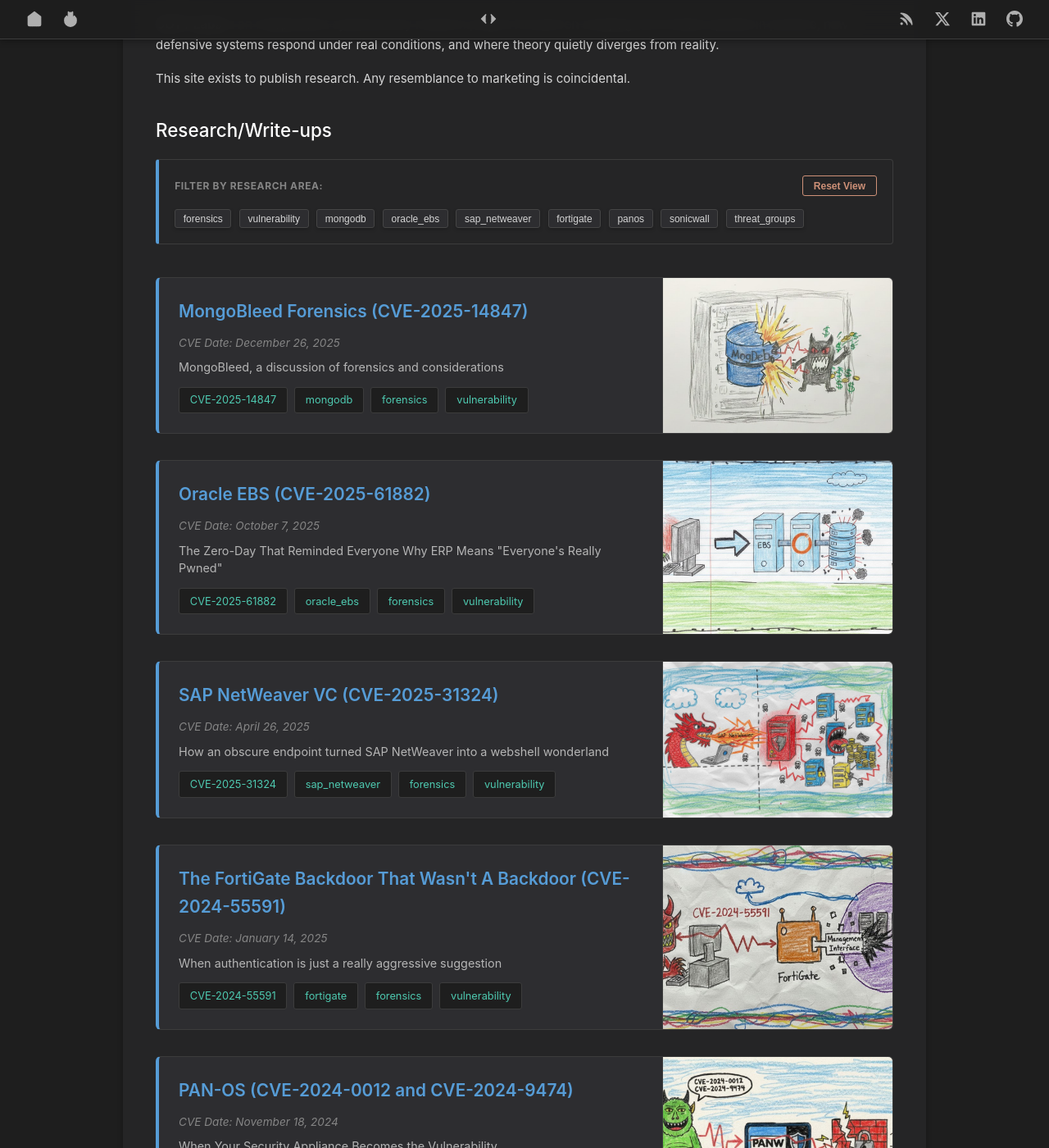
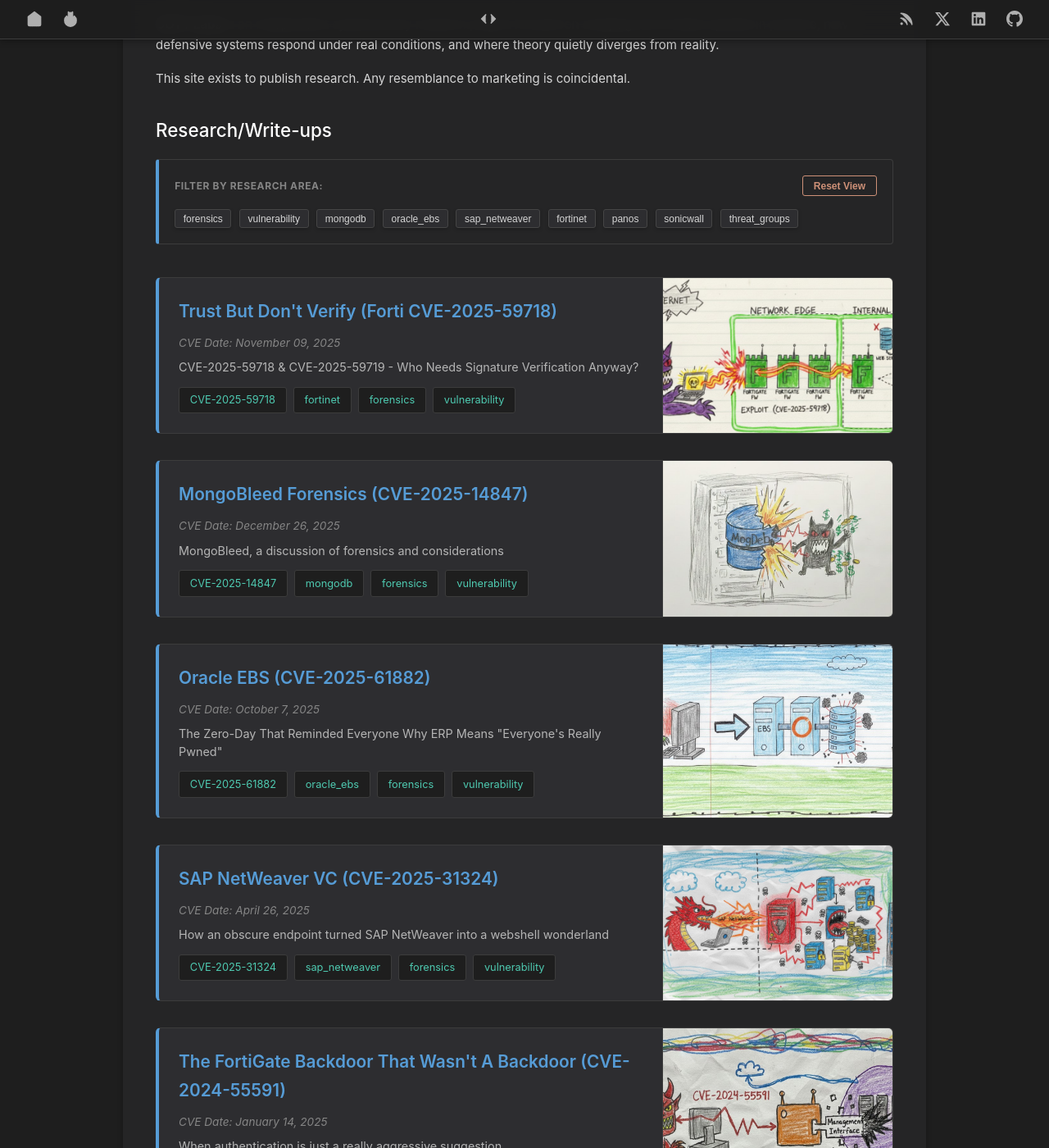
Before and after one commit to gottlabs/home, a Jekyll site: the page built from index.md, in a window 1280 px wide and 1400 px high, scrolled down 260 px. Shown: the whole window at 82% size. Built offline with Jekyll 4.4.1, drawn with Linux system fonts in a browser that asks for light colours; some of the changed text lies outside the part shown.

Commit message:
Update index.md

```diff
--- a/index.md
+++ b/index.md
@@ -63,7 +63,7 @@ function clearFilter() {
     <button class="filter-tag" onclick="filterByTag('mongodb')">mongodb</button>
     <button class="filter-tag" onclick="filterByTag('oracle_ebs')">oracle_ebs</button>
     <button class="filter-tag" onclick="filterByTag('sap_netweaver')">sap_netweaver</button>
-    <button class="filter-tag" onclick="filterByTag('fortigate')">fortigate</button>
+    <button class="filter-tag" onclick="filterByTag('fortinet')">fortinet</button>
     <button class="filter-tag" onclick="filterByTag('panos')">panos</button>
     <button class="filter-tag" onclick="filterByTag('sonicwall')">sonicwall</button>
     <button class="filter-tag" onclick="filterByTag('threat_groups')">threat_groups</button>
@@ -71,6 +71,23 @@ function clearFilter() {
 </div>
 
 <div id="research-posts">
+
+<div class="research-post" data-tags="CVE-2025-14847,fortinet,forensics,vulnerability">
+  <div class="post-content">
+    <h4><a href="{{ site.baseurl }}/2026/01/06/forti_cve2025-59718">Trust But Don't Verify (Forti CVE-2025-59718)</a></h4>
+    <span class="post-date">CVE Date: November 09, 2025</span>
+    <p>CVE-2025-59718 & CVE-2025-59719 - Who Needs Signature Verification Anyway?</p>
+    <div class="post-tags">
+      <span class="tag" onclick="filterByTag('CVE-2025-14847')">CVE-2025-59718</span>
+      <span class="tag" onclick="filterByTag('fortinet')">fortinet</span>
+      <span class="tag" onclick="filterByTag('forensics')">forensics</span>
+      <span class="tag" onclick="filterByTag('vulnerability')">vulnerability</span>
+    </div>
+  </div>
+  <div class="post-image">
+    <img src="{{ site.baseurl }}/assets/images/CVE-2025-59718.png" alt="forti_cve2">
+  </div>
+</div>
 
 <div class="research-post" data-tags="CVE-2025-14847,mongodb,forensics,vulnerability">
   <div class="post-content">
@@ -123,20 +140,20 @@ function clearFilter() {
   </div>
 </div>
 
-<div class="research-post" data-tags="CVE-2024-55591,fortigate,forensics,vulnerability">
+<div class="research-post" data-tags="CVE-2024-55591,fortinet,forensics,vulnerability">
   <div class="post-content">
     <h4><a href="{{ site.baseurl }}/2025/01/14/fortigate_cve2024-55591">The FortiGate Backdoor That Wasn't A Backdoor (CVE-2024-55591)</a></h4>
     <span class="post-date">CVE Date: January 14, 2025</span>
     <p>When authentication is just a really aggressive suggestion</p>
     <div class="post-tags">
       <span class="tag" onclick="filterByTag('CVE-2024-55591')">CVE-2024-55591</span>
-      <span class="tag" onclick="filterByTag('fortigate')">fortigate</span>
+      <span class="tag" onclick="filterByTag('fortinet')">fortinet</span>
       <span class="tag" onclick="filterByTag('forensics')">forensics</span>
       <span class="tag" onclick="filterByTag('vulnerability')">vulnerability</span>
     </div>
   </div>
   <div class="post-image">
-    <img src="{{ site.baseurl }}/assets/images/CVE-2024-55591.png" alt="fortigate_cve">
+    <img src="{{ site.baseurl }}/assets/images/CVE-2024-55591.png" alt="forti_cve1">
   </div>
 </div>
 
@@ -158,14 +175,14 @@ function clearFilter() {
   </div>
 </div>
 
-<div class="research-post" data-tags="CVE-2024-47575,fortigate,forensics,vulnerability">
+<div class="research-post" data-tags="CVE-2024-47575,fortinet,forensics,vulnerability">
   <div class="post-content">
     <h4><a href="{{ site.baseurl }}/2024/10/23/fortijump_cve2024-47575">FortiJump Diving board (CVE-2024-47575)</a></h4>
     <span class="post-date">CVE Date: October 23, 2024</span>
     <p>How Missing Auth in FortiManager Let UNC5820 Play Musical Chairs with Enterprise Networks</p>
     <div class="post-tags">
       <span class="tag" onclick="filterByTag('CVE-2024-47575')">CVE-2024-47575</span>
-      <span class="tag" onclick="filterByTag('fortigate')">fortigate</span>
+      <span class="tag" onclick="filterByTag('fortinet')">fortinet</span>
       <span class="tag" onclick="filterByTag('forensics')">forensics</span>
       <span class="tag" onclick="filterByTag('vulnerability')">vulnerability</span>
     </div>
```
